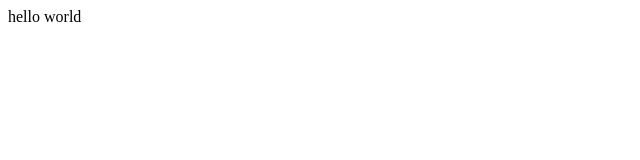
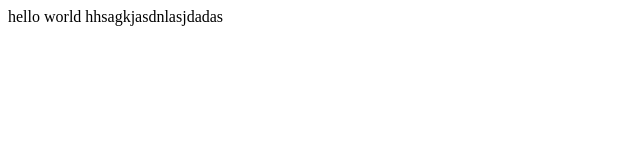
Before and after one commit to Markjay0216/WD83P, a plain HTML site: page index.html in a window 1280 px wide. Shown: the whole page, without its empty margins (0-640 px from the left). Drawn offline with Linux system fonts and the light colour scheme.

Commit message:
2nd commit

```diff
--- a/index.html
+++ b/index.html
@@ -7,5 +7,6 @@
 </head>
 <body>
     hello world
+    hhsagkjasdnlasjdadas
 </body>
 </html>
```
